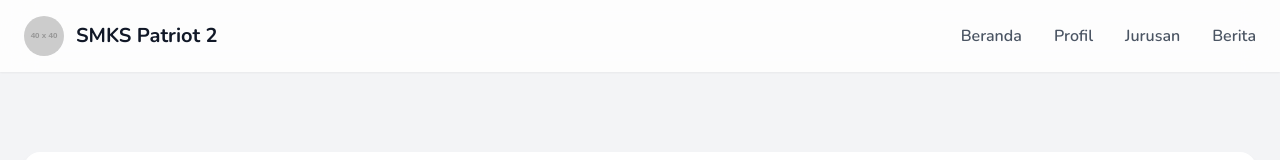
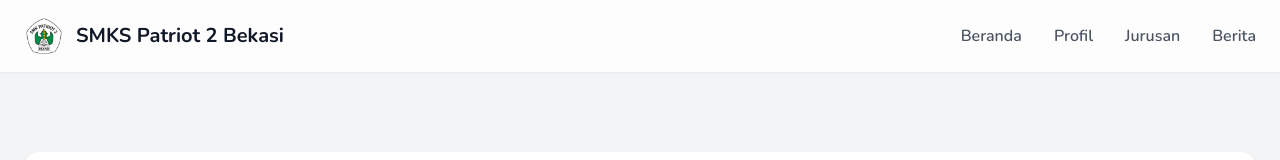
Before and after one commit to depuuttt/SMKSPatriot2Bekasi, a plain HTML site: page daftar-peserta-anbk/index.html in a window 1280 px wide. Shown: the top 160 px of the page. Drawn offline with nearby package versions, Linux system fonts and the light colour scheme; placeholder pictures from the web are drawn by us.

Commit message:
Update logo and school name in headers
Replaced placeholder logo images with the actual logo and updated the displayed school name from 'SMKS Patriot 2' to 'SMKS Patriot 2 Bekasi' in both index.html and daftar-peserta-anbk/index.html. Also updated favicon and navigation link in daftar-peserta-anbk.

```diff
--- a/daftar-peserta-anbk/index.html
+++ b/daftar-peserta-anbk/index.html
@@ -19,7 +19,7 @@
     <!-- Favicon Placeholder -->
     <link
       rel="icon"
-      href="https://placehold.co/32x32/3B82F6/FFFFFF?text=P"
+      href="../assets/logo.png"
       type="image/png"
     />
 
@@ -83,15 +83,15 @@
         class="container mx-auto px-6 py-4 flex justify-between items-center"
       >
         <!-- Logo dan Nama Sekolah -->
-        <a href="index.html" class="flex items-center gap-3">
+        <a href="../" class="flex items-center gap-3">
           <img
-            src="https://placehold.co/40x40/3B82F6/FFFFFF?text=P"
+            src="../assets/logo.png"
             alt="Logo SMKS Patriot 2 Bekasi"
             class="w-10 h-10 rounded-full"
             onerror="this.onerror=null;this.src='https://placehold.co/40x40/3B82F6/FFFFFF?text=P';"
           />
           <span class="text-xl font-bold text-gray-900 hidden sm:block"
-            >SMKS Patriot 2</span
+            >SMKS Patriot 2 Bekasi</span
           >
         </a>
 
```
Also changed, not shown: index.html (+1 -1 lines).
